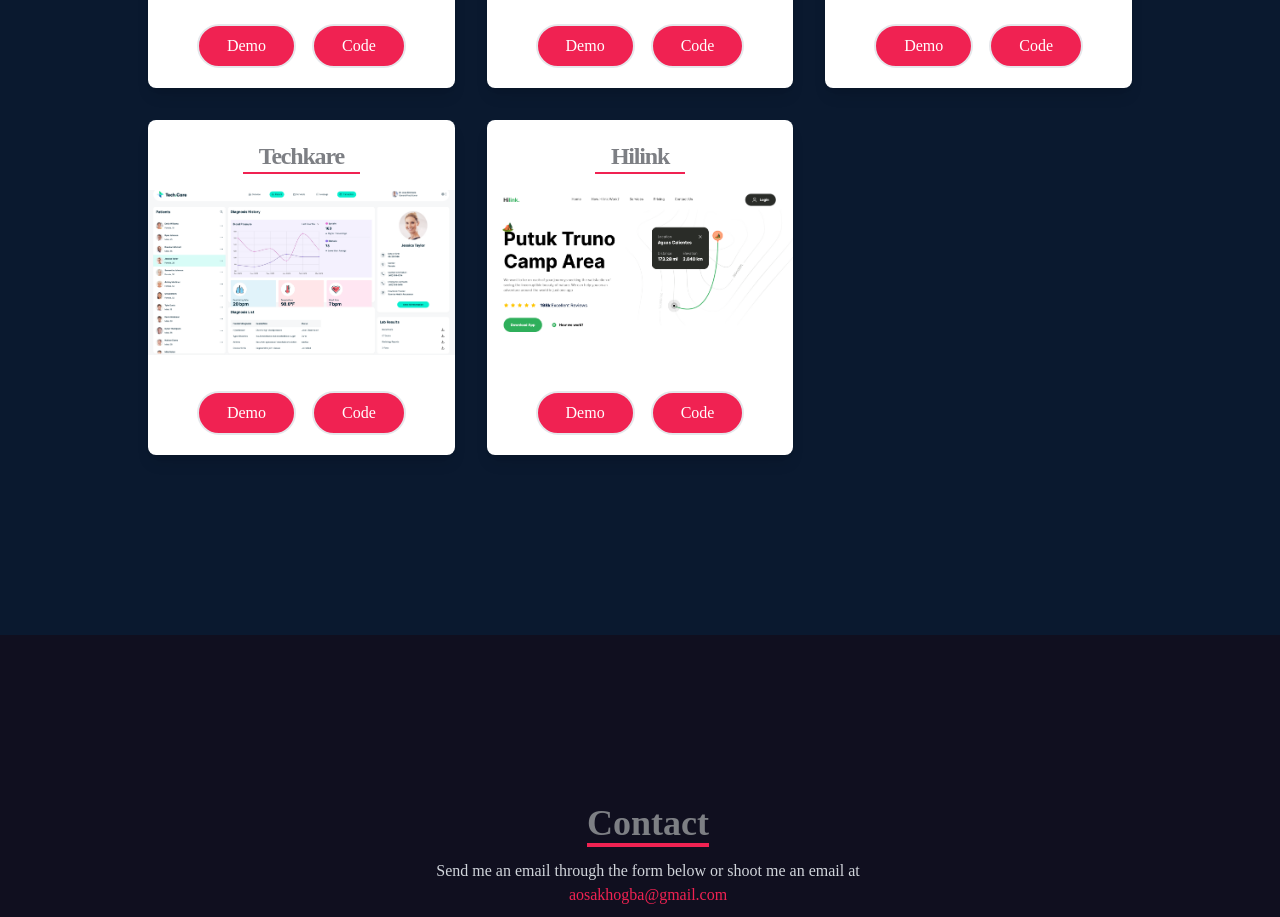
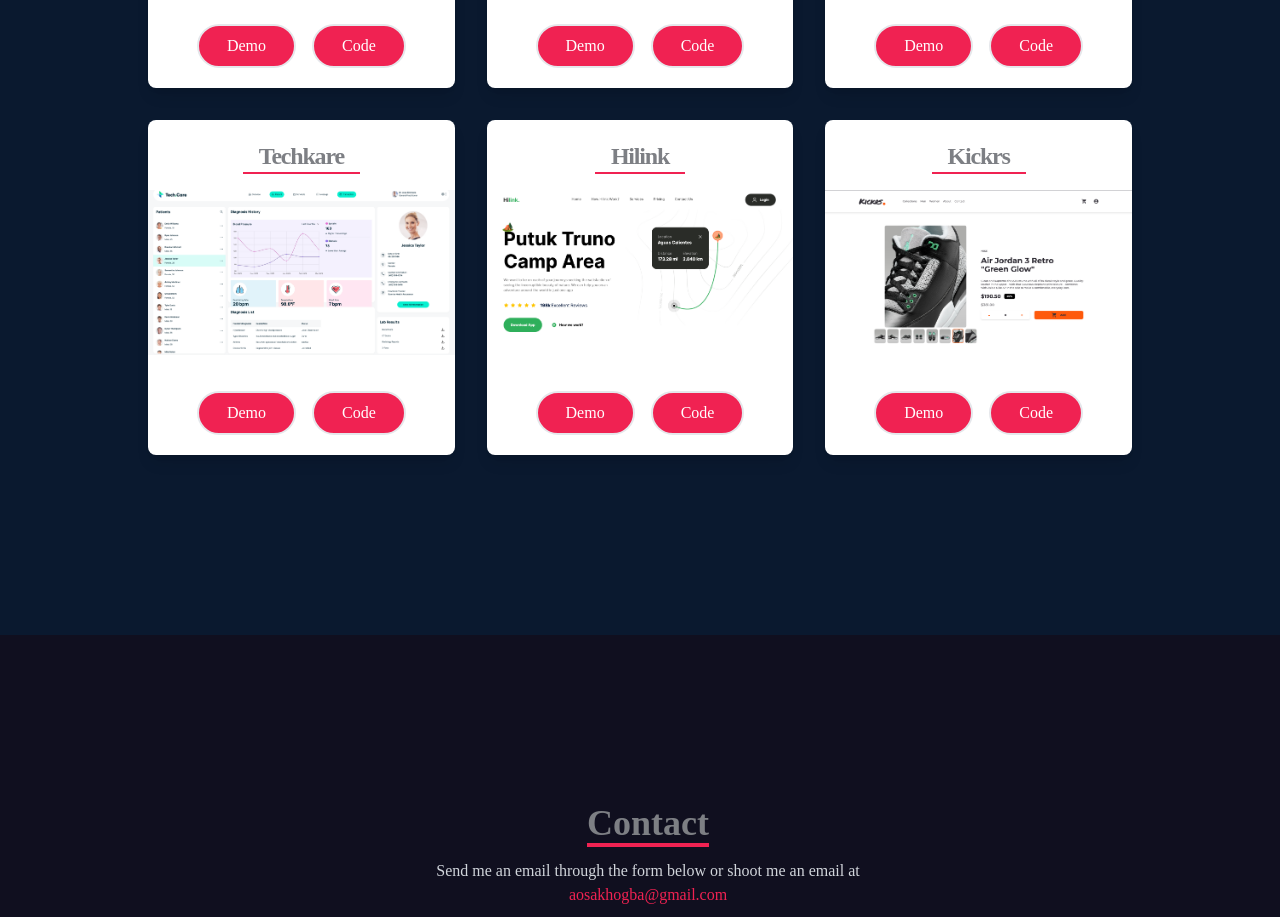
Before and after one commit to AkhatorEnosa/portfolio_react, a React (Create React App) app: page / in a window 1280 px wide. Shown: the part 3020-3937 px from the top of the page. Built offline with nearby package versions, Linux system fonts and the light colour scheme.

Commit message:
Kickrs project

```diff
--- a/src/components/Projects.jsx
+++ b/src/components/Projects.jsx
@@ -6,6 +6,7 @@ import SpaceTourism from '../assets/space_tourism.png'
 import Splitter from '../assets/splitter.png'
 import Techkare from '../assets/techkare.png'
 import Hilink from '../assets/hilink.png'
+import Kickrs from '../assets/kickrs.png'
 // import LandingPage from '../assets/drib-1.webp'
 // import BankingUl from '../assets/drib-2.webp'
 // import Logo from '../assets/drib-3.webp'
@@ -29,6 +30,7 @@ const Projects = () => {
               <ProjectCards heading="Shaup" imagePath={Shaup} alt="Shaup" details="ECommerce Frontend website built with react." demoLink="https://shaup.netlify.app" codeLink="https://github.com/AkhatorEnosa/online-store"/>
               <ProjectCards heading="Techkare" imagePath={Techkare} alt="techKare" details="Healthcare Facility Dashboard displaying a Patient's Data" demoLink="https://techkare.netlify.app/" codeLink="https://github.com/AkhatorEnosa/techcare"/>
               <ProjectCards heading="Hilink" imagePath={Hilink} alt="hilink" details="A front-end view of a typical travel camping app's Data" demoLink="https://hilinki.netlify.app/" codeLink="https://github.com/AkhatorEnosa/travel-app"/>
+              <ProjectCards heading="Kickrs" imagePath={Kickrs} alt="kickrs" details="Product page for eCommerce website" demoLink="https://kickrs.netlify.app/" codeLink="https://github.com/AkhatorEnosa/product-page"/>
             </div>
       </div>
     </div>
```
Also changed, not shown: src/assets/kickrs.png (added).
